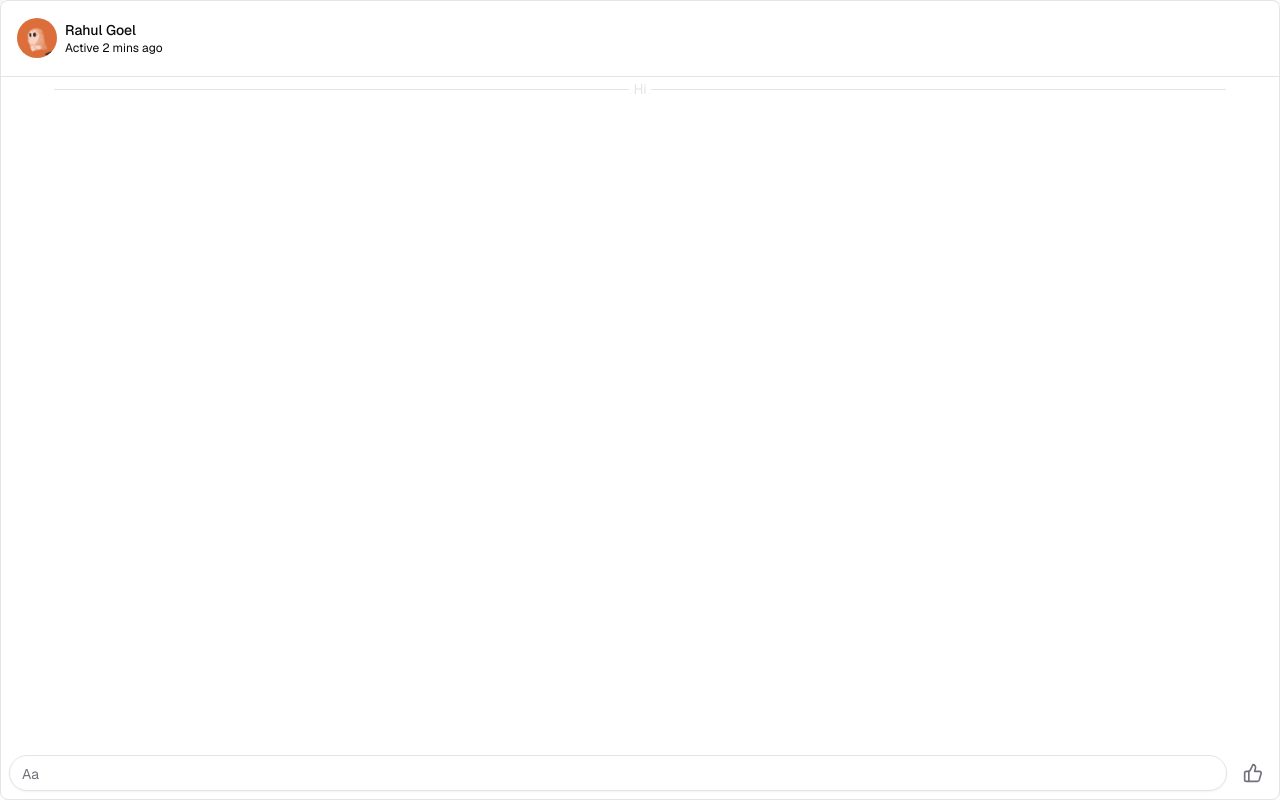
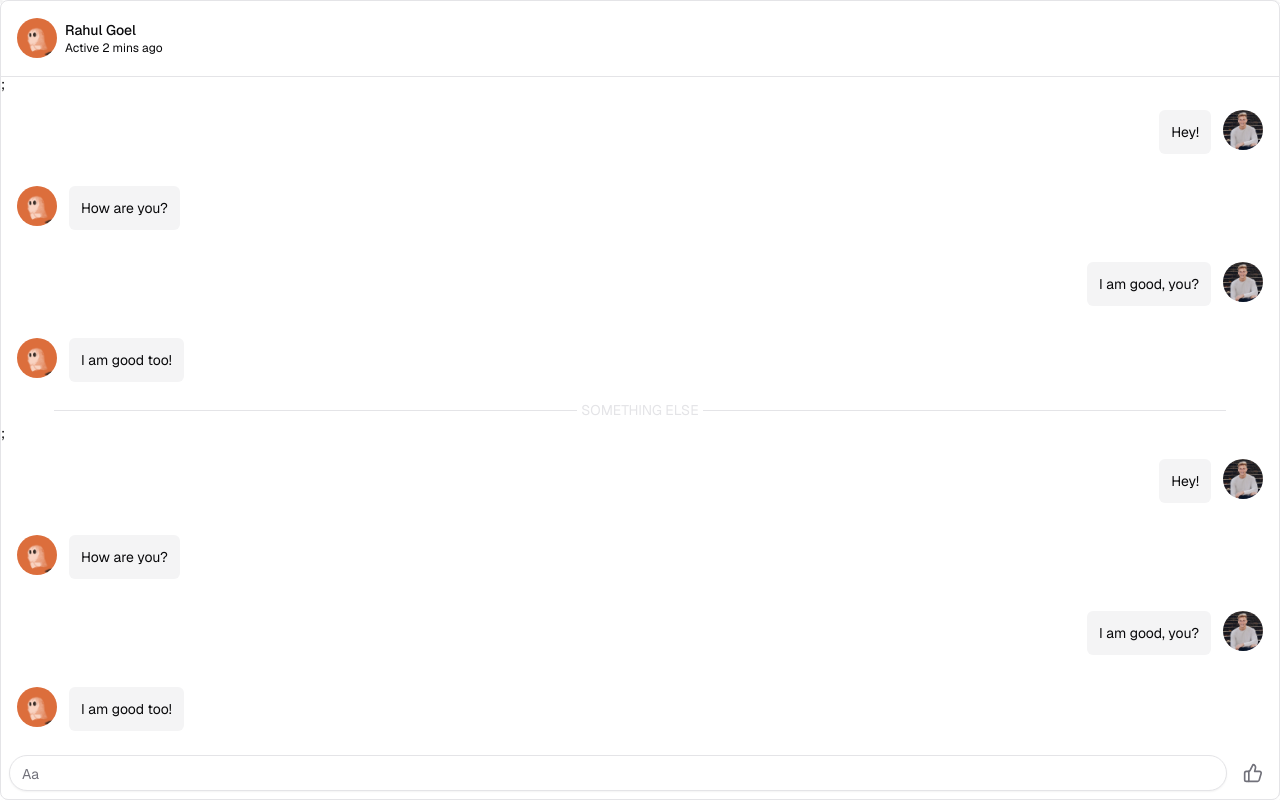
Before and after one commit to aargeee/RahulGoel.dev, a Next.js app: page / in a window 1280 px wide. Built offline with nearby package versions, Linux system fonts and the light colour scheme.

Commit message:
Add text sections

```diff
--- a/src/app/page.tsx
+++ b/src/app/page.tsx
@@ -1,17 +1,41 @@
-import { ChatLayout } from "@/components/chat/chat-layout";
+"use client";
+
+import ChatArea from "@/components/chat-area";
 import bg from "../../public/black-thread-light.png";
+import { useEffect, useState } from "react";
+
+const useWindowWidth = () => {
+  const [isMobile, setIsMobile] = useState(false);
+
+  useEffect(() => {
+    const checkScreenWidth = () => {
+      setIsMobile(window.innerWidth <= 768);
+    };
+    checkScreenWidth();
+
+    window.addEventListener("resize", checkScreenWidth);
+
+    return () => {
+      window.removeEventListener("resize", checkScreenWidth);
+    };
+  }, []);
+
+  return isMobile;
+};
 
 export default function Home() {
+  const isMobile = useWindowWidth();
+
   return (
     <main
       className="flex h-[calc(100dvh)] flex-col items-center justify-center gap-4"
       style={{ backgroundImage: `url(${bg.src})` }}
     >
       <div
-        className="z-10 border rounded-lg max-w-7xl w-full h-full text-sm lg:flex"
-        style={{ backgroundColor: "white" }}
+        className="w-full h-full"
+        // style={{ gridTemplateColumns: "1fr 80rem 1fr" }}
       >
-        <ChatLayout />
+        <ChatArea isMobile={isMobile} />
       </div>
     </main>
   );
--- /dev/null
+++ b/src/components/chat-area.tsx
@@ -0,0 +1,12 @@
+import { ChatLayout } from "@/components/chat/chat-layout";
+import { Interface } from "readline";
+
+
+
+export default function ChatArea({isMobile}:{isMobile: boolean;}) {
+  return (
+    <div className="z-10 border rounded-lg max-w-7xl w-full h-full text-sm lg:flex bg-white m-auto">
+      <ChatLayout isMobile={isMobile} />
+    </div>
+  );
+}
--- a/src/components/chat/chat-layout.tsx
+++ b/src/components/chat/chat-layout.tsx
@@ -4,26 +4,12 @@ import { userData } from "@/app/data";
 import React, { useEffect, useState } from "react";
 import { Chat } from "./chat";
 
-export function ChatLayout() {
+export function ChatLayout({ isMobile }: { isMobile: boolean }) {
   const selectedUser = userData[0];
-  const [isMobile, setIsMobile] = useState(false);
-
-  useEffect(() => {
-    const checkScreenWidth = () => {
-      setIsMobile(window.innerWidth <= 768);
-    };
-    checkScreenWidth();
-
-    window.addEventListener("resize", checkScreenWidth);
-
-    return () => {
-      window.removeEventListener("resize", checkScreenWidth);
-    };
-  }, []);
 
   return (
     <Chat
-      messages={selectedUser.messages}
+      sections={selectedUser.sections}
       selectedUser={selectedUser}
       isMobile={isMobile}
     />
--- a/src/components/chat/chat-list.tsx
+++ b/src/components/chat/chat-list.tsx
@@ -1,18 +1,19 @@
-import { Message, UserData } from "@/app/data";
+import { MessageSection, UserData } from "@/app/data";
 import { cn } from "@/lib/utils";
 import React, { useEffect, useRef } from "react";
 import { Avatar, AvatarImage } from "../ui/avatar";
 import ChatBottombar from "./chat-bottombar";
 import { AnimatePresence, motion } from "framer-motion";
 import { Separator } from "../ui/separator";
+import { ScrollArea } from "../ui/scroll-area";
 
 interface ChatListProps {
-  messages?: Message[];
+  sections?: MessageSection[];
   selectedUser: UserData;
   isMobile: boolean;
 }
 
-export function ChatList({ messages, selectedUser, isMobile }: ChatListProps) {
+export function ChatList({ sections, selectedUser, isMobile }: ChatListProps) {
   const messagesContainerRef = useRef<HTMLDivElement>(null);
 
   useEffect(() => {
@@ -22,15 +23,30 @@ export function ChatList({ messages, selectedUser, isMobile }: ChatListProps) {
   const ScrollToHere = () => {
     messagesContainerRef.current?.scrollIntoView({
       behavior: "smooth",
-      block: "start"
+      block: "start",
     });
   };
 
   return (
     <div className="w-full overflow-y-auto overflow-x-hidden h-full flex flex-col">
       <div className="w-full overflow-y-auto overflow-x-hidden h-full flex flex-col">
+        <ScrollArea>
           <AnimatePresence>
-          {messages?.map((message, index) => (
+            {sections?.map((section, index) => {
+              return (
+                <div key={index}>
+                  <div className="py-3" ref={messagesContainerRef}>
+                    <Separator
+                      className="flex justify-center items-center w-11/12 m-auto"
+                      label={
+                        <p className="px-1 bg-white text-border uppercase">
+                          {section.title}
+                        </p>
+                      }
+                    />
+                  </div>
+                  ;
+                  {section.messages?.map((message, index) => (
                     <motion.div
                       key={index}
                       layout
@@ -42,7 +58,8 @@ export function ChatList({ messages, selectedUser, isMobile }: ChatListProps) {
                         layout: {
                           type: "spring",
                           bounce: 0.3,
-                  duration: messages.indexOf(message) * 0.05 + 0.2,
+                          duration:
+                            section.messages.indexOf(message) * 0.05 + 0.2,
                         },
                       }}
                       style={{
@@ -51,7 +68,9 @@ export function ChatList({ messages, selectedUser, isMobile }: ChatListProps) {
                       }}
                       className={cn(
                         "flex flex-col gap-2 p-4 whitespace-pre-wrap",
-                message.name !== selectedUser.name ? "items-end" : "items-start"
+                        message.name !== selectedUser.name
+                          ? "items-end"
+                          : "items-start"
                       )}
                     >
                       <div className="flex gap-3 items-start">
@@ -81,67 +100,13 @@ export function ChatList({ messages, selectedUser, isMobile }: ChatListProps) {
                       </div>
                     </motion.div>
                   ))}
-
-          <div className="py-3" ref={messagesContainerRef}>
-            <Separator
-              className="flex justify-center items-center w-11/12 m-auto"
-              label={<p className="px-1 bg-white text-border">Hi</p>}
-            />
+                </div>
+              );
+            })}
+          </AnimatePresence>
+        </ScrollArea>
       </div>
 
-          {messages?.map((message, index) => (
-            <motion.div
-              key={index + 25}
-              layout
-              initial={{ opacity: 0, scale: 1, y: 50, x: 0 }}
-              animate={{ opacity: 1, scale: 1, y: 0, x: 0 }}
-              exit={{ opacity: 0, scale: 1, y: 1, x: 0 }}
-              transition={{
-                opacity: { duration: 0.1 },
-                layout: {
-                  type: "spring",
-                  bounce: 0.3,
-                  duration: messages.indexOf(message) * 0.05 + 0.2,
-                },
-              }}
-              style={{
-                originX: 0.5,
-                originY: 0.5,
-              }}
-              className={cn(
-                "flex flex-col gap-2 p-4 whitespace-pre-wrap",
-                message.name !== selectedUser.name ? "items-end" : "items-start"
-              )}
-            >
-              <div className="flex gap-3 items-start">
-                {message.name === selectedUser.name && (
-                  <Avatar className="flex justify-center items-center">
-                    <AvatarImage
-                      src={message.avatar}
-                      alt={message.name}
-                      width={6}
-                      height={6}
-                    />
-                  </Avatar>
-                )}
-                <span className="bg-accent p-3 rounded-md max-w-3xl">
-                  {message.message}
-                </span>
-                {message.name !== selectedUser.name && (
-                  <Avatar className="flex justify-center items-center">
-                    <AvatarImage
-                      src={message.avatar}
-                      alt={message.name}
-                      width={6}
-                      height={6}
-                    />
-                  </Avatar>
-                )}
-              </div>
-            </motion.div>
-          ))}
-        </AnimatePresence>
-      </div>
       <ChatBottombar isMobile={isMobile} />
     </div>
   );
--- a/src/components/chat/chat.tsx
+++ b/src/components/chat/chat.tsx
@@ -1,21 +1,21 @@
-import { Message, UserData } from "@/app/data";
+import { MessageSection, UserData } from "@/app/data";
 import ChatTopbar from "./chat-topbar";
 import { ChatList } from "./chat-list";
 import React from "react";
 
 interface ChatProps {
-  messages?: Message[];
+  sections?: MessageSection[];
   selectedUser: UserData;
   isMobile: boolean;
 }
 
-export function Chat({ messages, selectedUser, isMobile }: ChatProps) {
+export function Chat({ sections, selectedUser, isMobile }: ChatProps) {
   return (
     <div className="flex flex-col justify-between w-full h-full">
       <ChatTopbar selectedUser={selectedUser} />
 
       <ChatList
-        messages={messages}
+        sections={sections}
         selectedUser={selectedUser}
         isMobile={isMobile}
       />
```
Lines whose indentation alone changed are shown as unchanged.
